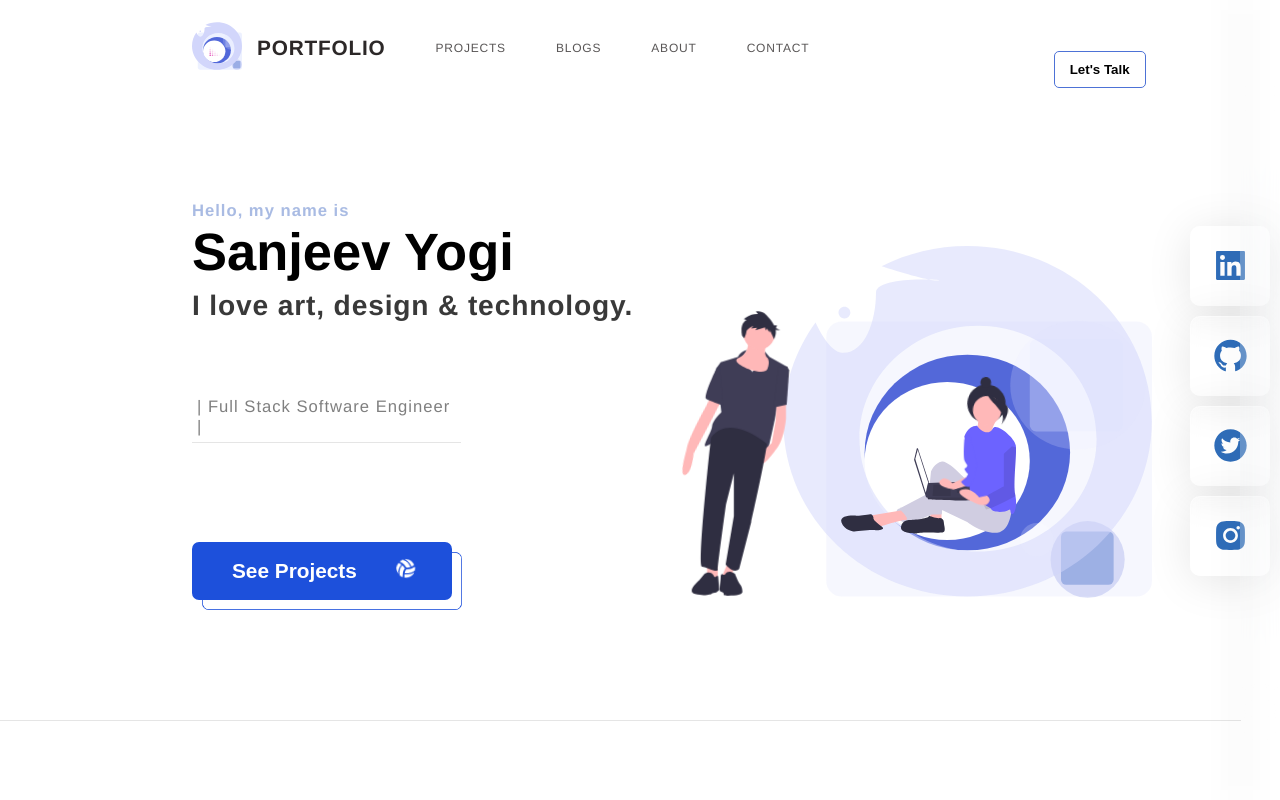
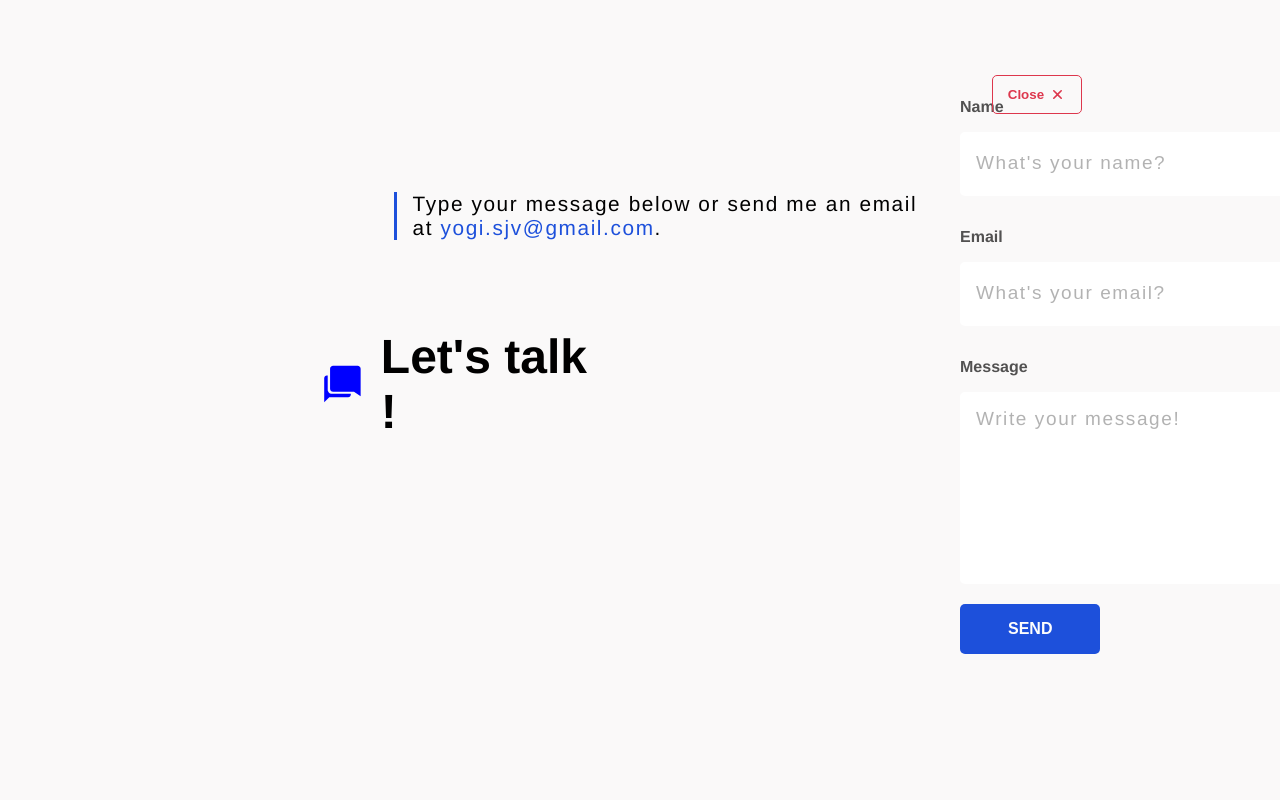
Before and after one commit to sanjeevyg/Portfolio, a React (Create React App) app: page / in a window 1280 px wide. Shown: the top 800 px of the page. Built offline with nearby package versions, Linux system fonts and the light colour scheme.

Commit message:
chatBox popUp function compelted

```diff
--- a/src/Pages/Contact/Contact.js
+++ b/src/Pages/Contact/Contact.js
@@ -4,7 +4,7 @@ import { useState } from 'react';
 import SvgHomeBackground from '../../icons/Components/HomeBackground';
 import { IoMdChatbubbles} from "react-icons/io";
 import { IoClose } from "react-icons/io5";
-import { useSelector } from 'react-redux';
+import { useSelector, useDispatch } from 'react-redux';
 
 export default function Contact() {
 
@@ -12,17 +12,18 @@ export default function Contact() {
     const [email, setEmail] = useState('')
     const [message, setMessage] = useState('')
 
-    // const chatBoxStatus = useSelector(state => state.chatBoxStatus)
-    // console.log(chatBoxStatus)
+    const dispatch = useDispatch()
+
+    const chatBoxStatus = useSelector(state => state.chatBoxStatus)
+
+    const closeChatBox = () => {
+        dispatch({type: "CHATBOXACTIVE"})
+    }
 
     return (
-        <div className="contact">
-             <div id="contactLogo">
-                <SvgHomeBackground className="logo" height="60px" width="60px"/>
-                 <div>PORTFOLIO</div>
-            </div>
+        <div className= {chatBoxStatus ? "contact": "contact openBox"}>
             <div className='btnContainer'>
-                <button id="closeBtn">Close <IoClose id="btnIcon" size={17} /></button>
+                <button id="closeBtn" onClick={closeChatBox}>Close <IoClose id="btnIcon" size={17} /></button>
             </div>
             <div className="form-container">
             <div id="letsTalk"><IoMdChatbubbles color='blue' id="chatIcon" size={50}/>Let's talk !</div>
--- a/src/Pages/Contact/index.css
+++ b/src/Pages/Contact/index.css
@@ -10,6 +10,10 @@
     align-items: center;
     z-index: -1;
     font-family: "Helvetica Neue", "HelveticaNeue-Light", "Helvetica Neue Light",  Helvetica, Arial, "Lucida Grande", sans-serif;
+}
+
+.openBox {
+    z-index: 9999
 }
 
 #contactLogo {
@@ -36,6 +40,13 @@
     z-index: 5;
     display: flex;
     align-items: center;
+}
+
+#closeBtn:hover {
+    background: rgb(221, 55, 77);
+    color: white;
+    transition: 1s ease;
+    cursor: pointer;
 }
 
 #btnIcon {
@@ -76,12 +87,12 @@
     overflow-wrap: break-word;
     padding-left: 1rem;
     letter-spacing: .1rem;
-    border-left:3px solid rgb(16, 30, 224);
+    border-left:3px solid rgb(29, 80, 219);
     font-size: 1.3rem;
 }
 
 #messageInstruction span {
-    color: rgb(2, 2, 199);
+    color: rgb(29, 80, 219);
 }
 
 .form-container {
@@ -144,12 +155,16 @@ textarea {
 
 .btnForm input{
     border: none;
-    background-color: rgb(2, 2, 199);
+    background-color: rgb(29, 80, 219);
     padding: 1rem 3rem;
     font-size: 1rem;
     font-weight: bolder;
     color: rgb(253, 253, 253);
     margin-bottom: 5rem;
     margin-top: 1.3rem;
-     border-radius: 5px;
+    border-radius: 5px;
 }
+
+.btnForm input:hover {
+    background: rgb(61, 4, 195);
+}
--- a/src/Pages/Home/Home.js
+++ b/src/Pages/Home/Home.js
@@ -3,7 +3,7 @@ import './index.css';
 import SvgHomeBackground from '../../icons/Components/HomeBackground';
 import { AiFillInstagram, AiFillTwitterCircle, AiFillGithub, AiFillLinkedin } from 'react-icons/ai';
 import { FaVolleyballBall} from 'react-icons/fa';
-import { useRef, useState } from 'react';
+import { useRef } from 'react';
 import { useSelector, useDispatch } from 'react-redux';
 import useElementOnScreen from '../../CustomHook/useElementOnScreen.js'
 
@@ -75,8 +75,8 @@ export default function Home(props) {
     }
 
     const handleChatBox = () => {
-        console.log("clicked")
-        dispatch({type: "CHATBOXACTIVE", payload: true})
+        console.log("I am clicked")
+        dispatch({type: "CHATBOXACTIVE"})
     }
 
     return (
@@ -95,7 +95,7 @@ export default function Home(props) {
                 </div>
                 <div className={ isVisible ?"menuContainer" : "menuContainer menuNinety" }>
                     <ul className="menu">
-                        <a href="#"><button onClick={handleChatBox()}>Let's Talk </button></a>
+                        <a href="#"><button onClick={handleChatBox}>Let's Talk </button></a>
                     </ul>
                 </div>
             </section>
```
